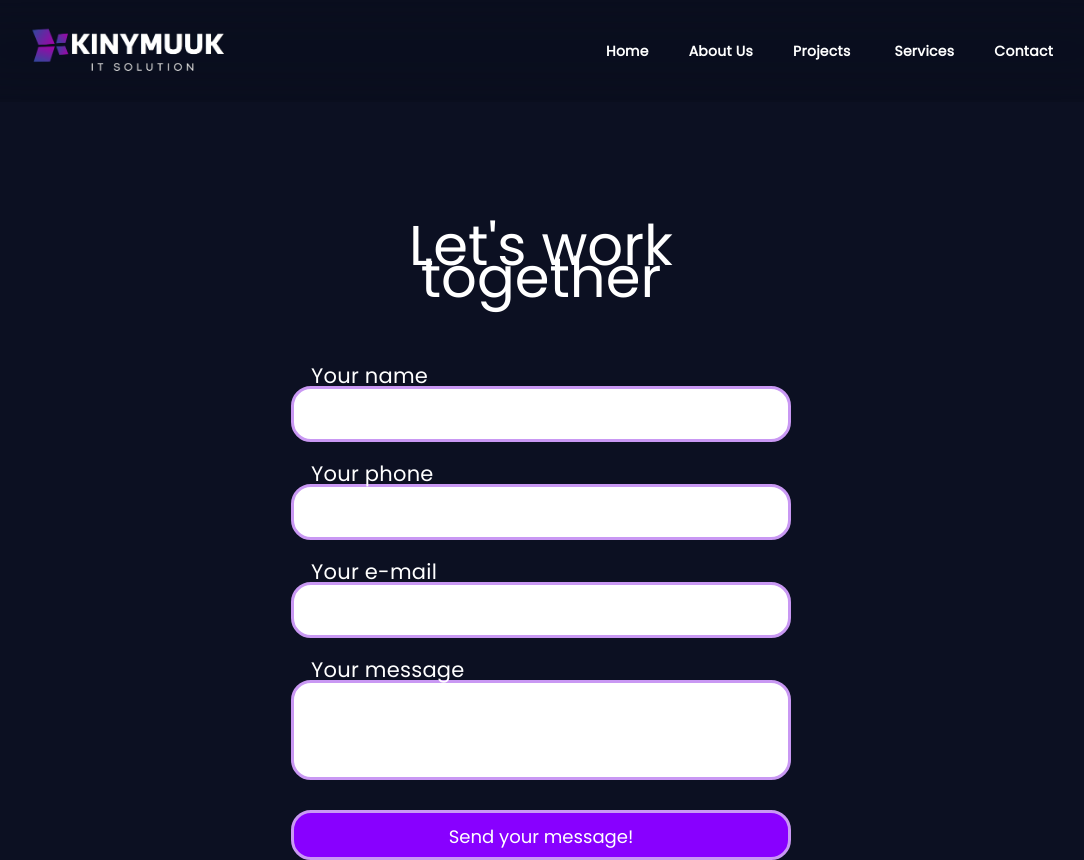
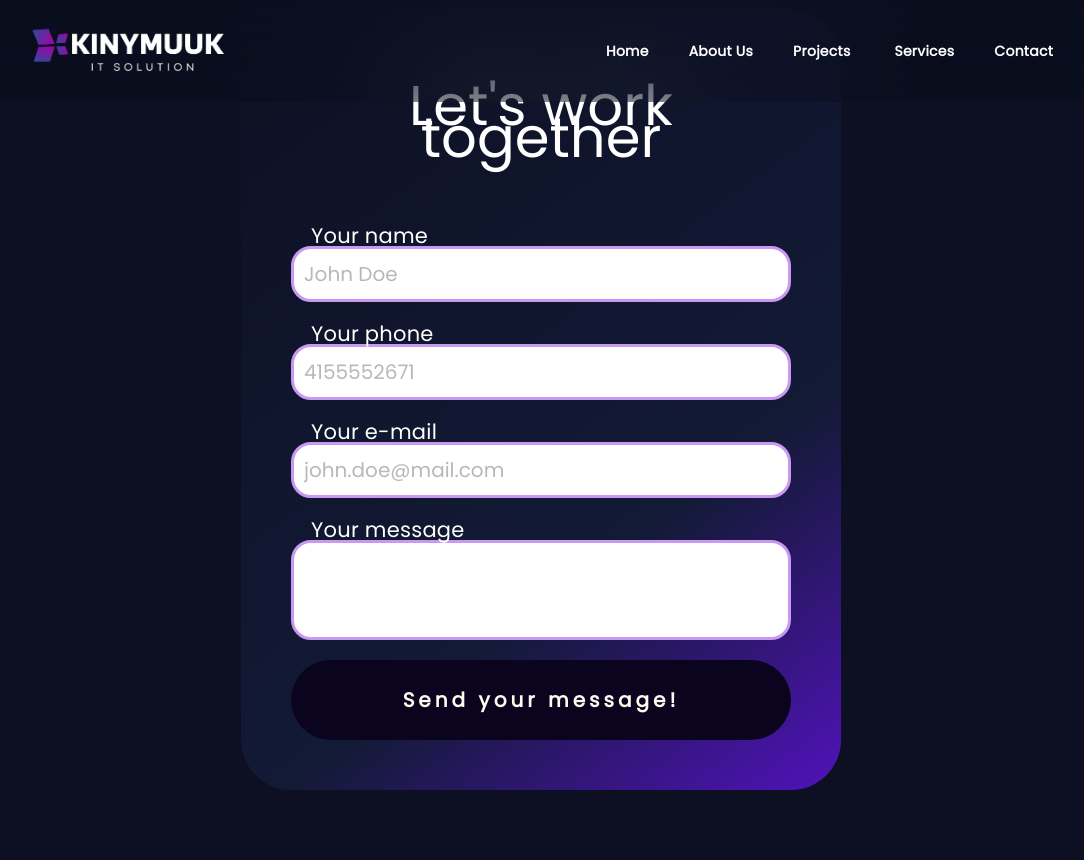
Before and after one commit to tortasdev/tortasdev, an Angular app: page /Contact in a window 1280 px wide. Shown: the whole page, without its empty margins (99-1183 px from the left). After the commit the page ends 800 px from the top, so only its background shows below. Built offline with nearby package versions, Linux system fonts and the light colour scheme.

Commit message:
adding new styles to contact form

```diff
--- a/src/app/contact/contact.component.css
+++ b/src/app/contact/contact.component.css
@@ -1,10 +1,24 @@
+
+#container{
+  margin: 0;
+  padding: 0;
+  box-sizing: border-box;
+  display: flex;
+  justify-content: center;
+  align-items: center;
+  height: 100vh;
+}
 
 #container-id{
-    display: block;
-    justify-content: center;
-    align-items: center;
-    margin: 0 auto;
-    padding-top: 200px;
+    position: relative;
+    padding: 50px 50px;
+	border-radius: 50px;
+	background: rgb(12,16,34);
+	background: linear-gradient(144deg, rgba(12,16,34,1) 0%, rgba(19,26,54,1) 67%, rgba(81,18,187,1) 100%);
+}
+
+::placeholder{
+	color: rgba(128, 128, 128, 0.556);
 }
 
 h1{
@@ -58,12 +72,16 @@ input:focus, textarea:focus{
 	border: solid 3px #c277e0;
 }
 
+#message-form{
+	padding-bottom: 20px;
+}
+
 textarea{
 	height: 100px;
 	resize: none;
 	overflow: auto;
 }
-input[type="submit"]{
+/* input[type="submit"]{
 	background-color: rgb(136, 0, 255);
 	color: white;
 	height: 50px;
@@ -78,7 +96,7 @@ input[type="submit"]{
 }
 input[type="submit"]:hover{
 	background-color: #9d0ee5;
-}
+} */
 
 label{
 	font-size: 1.5em;
@@ -96,3 +114,25 @@ label{
 	width: 566px;
 	padding-top: 2px;
 }
+
+
+
+
+#button{
+	padding: 25px 30px;
+	background-color: #0a041e;
+	color: floralwhite;
+	font-weight: bold;
+	border: none;
+
+	border-radius: 50px;
+	letter-spacing: 4px;
+	overflow: hidden;
+	transition: 0.5s;
+	cursor: pointer;
+  }
+
+  #button:hover{
+	  background: #6300cc;
+	  color: #050801;
+  }
--- a/src/app/contact/contact.component.html
+++ b/src/app/contact/contact.component.html
@@ -1,3 +1,4 @@
+<div id="container">
 <div id="container-id">
     <header>
       <h1>Let's work together</h1>
@@ -6,17 +7,17 @@
       <form [formGroup]="contactForm" (ngSubmit)="onSubmit()">
         <div class="formgroup" id="name-form">
           <label for="name">Your name</label>
-          <input type="text" id="name" formControlName="name" required />
+          <input type="text" id="name" formControlName="name" placeholder="John Doe" required />
         </div>
 
         <div class="formgroup" id="phone-form">
           <label for="phone">Your phone</label>
-          <input type="tel" id="phone" formControlName="phone" required />
+          <input type="tel" id="phone" formControlName="phone" placeholder="4155552671" required />
         </div>
 
         <div class="formgroup" id="email-form">
           <label for="email">Your e-mail</label>
-          <input type="email" id="email" formControlName="email" required />
+          <input type="email" id="email" formControlName="email" placeholder="john.doe@mail.com" required />
         </div>
 
         <div class="formgroup" id="message-form">
@@ -24,7 +25,10 @@
           <textarea id="message" formControlName="message" required></textarea>
         </div>
 
-        <input type="submit" value="Send your message!" [disabled]="contactForm.invalid" />
+
+
+        <input id="button" type="submit" value="Send your message!" [disabled]="contactForm.invalid" />
       </form>
     </div>
   </div>
+</div>
```
